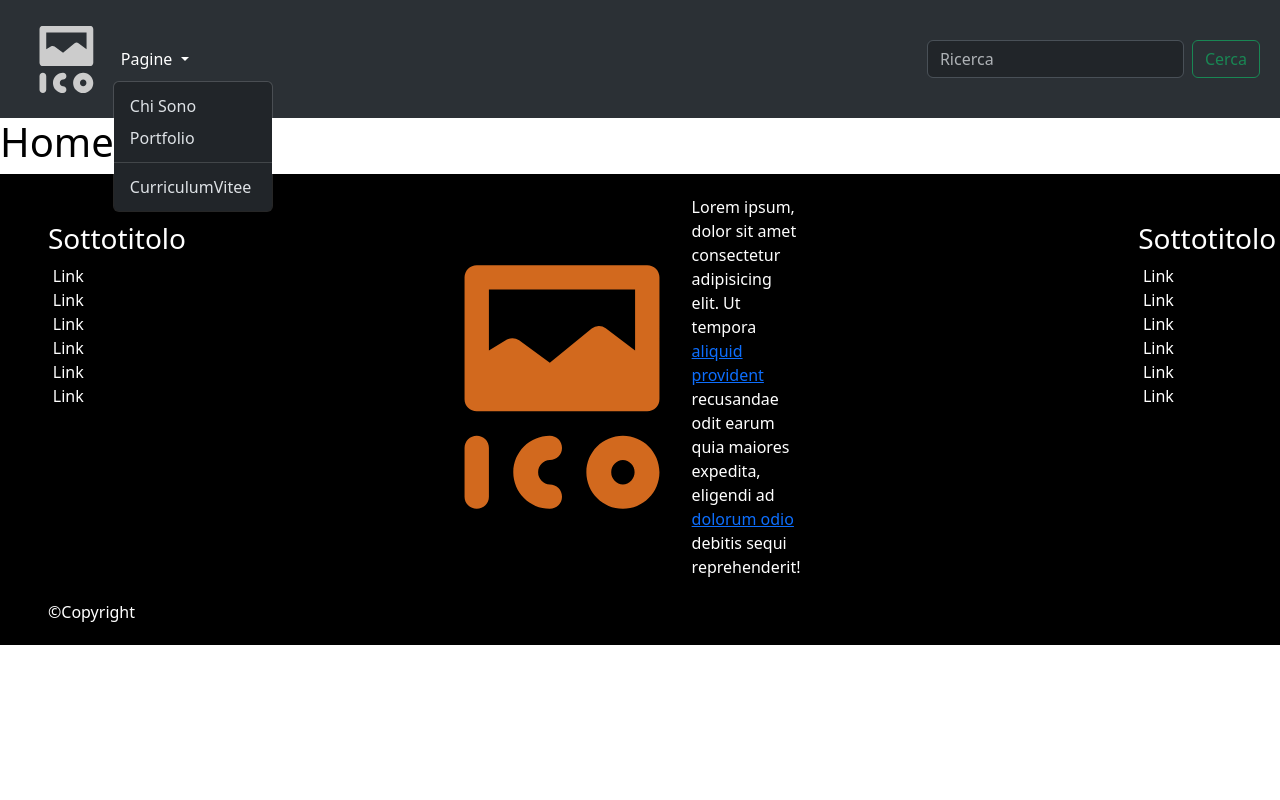
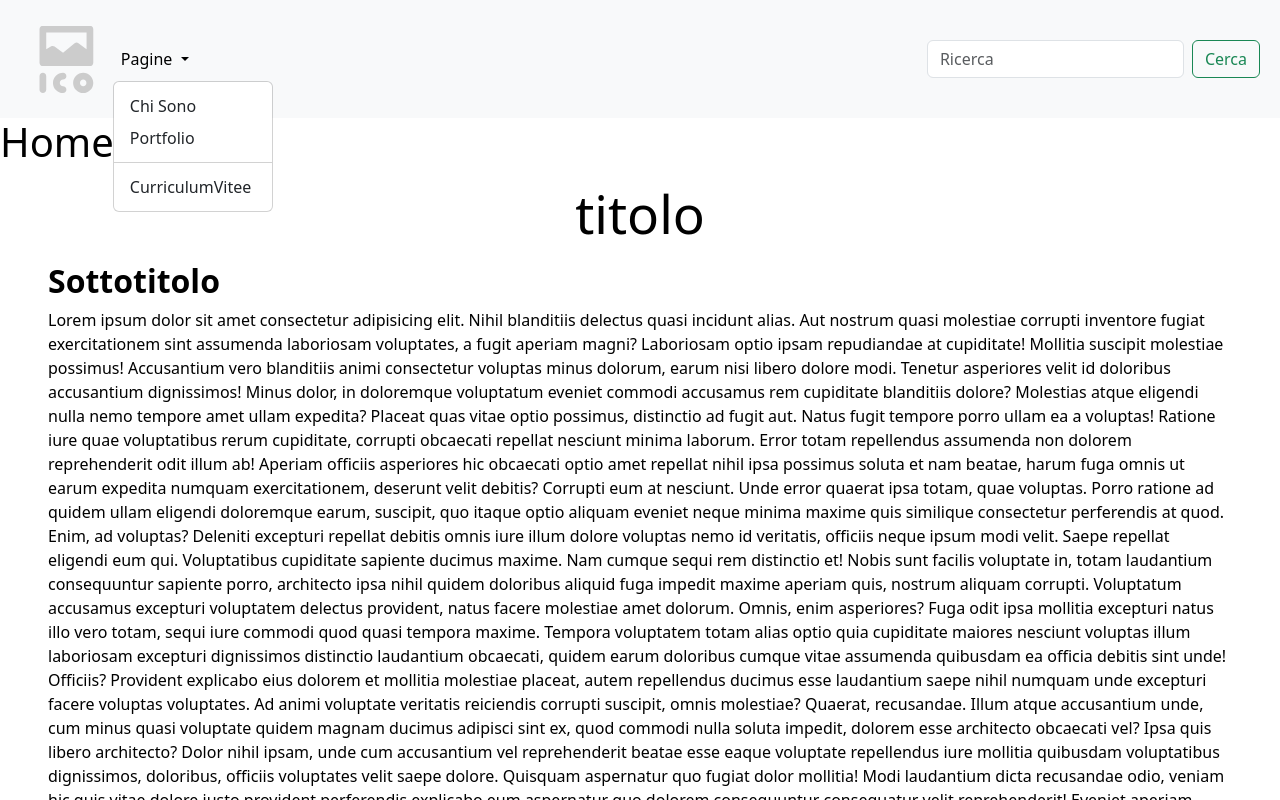
Before and after one commit to Luca-Rubino/vite-boolfolio, a Vue app: page / in a window 1280 px wide. Both pictures are taken after a click on the button "Pagine". Shown: the top 800 px of the page. Built offline with nearby package versions, Linux system fonts and the light colour scheme.

Commit message:
Fix Router

```diff
--- a/src/components/Nav.vue
+++ b/src/components/Nav.vue
@@ -1,6 +1,7 @@
 <script setup>
 import Logo from './icons/Favicon.vue';
 </script>
+
 <template>
   <nav class="navbar navbar-expand-lg bg-body-tertiary">
     <section class="container-fluid">
@@ -16,7 +17,7 @@ import Logo from './icons/Favicon.vue';
             </a>
 
             <ul class="dropdown-menu">
-              <li><a class="dropdown-item" href="/ChiSono">chi sono</a></li>
+              <li><a class="dropdown-item" href="/Chi_Sono">chi sono</a></li>
               <li><a class="dropdown-item" href="/Portfolio">portfolio</a></li>
               <li>
                 <hr class="dropdown-divider">
--- a/src/views/App.vue
+++ b/src/views/App.vue
@@ -1,20 +1,11 @@
 <script setup>
-import Nav from '../components/Nav.vue'
-import Footer from '../components/Footer.vue'
-</script>
-
-<script>
-export default {
-  name: 'App',
-};
+import { RouterView } from 'vue-router';
 </script>
 
 <template>
-  <Nav class="navbar bg-primary" data-bs-theme="dark"/>
   <router-view></router-view>
-  <Footer/>
 </template>
 
 <style lang="scss" scoped>
-
+@use '../node_modules/bootstrap/scss/bootstrap.scss';
 </style>
--- a/src/views/page/ChiSono.vue
+++ b/src/views/page/ChiSono.vue
@@ -1,5 +1,14 @@
+<script setup>
+import { RouterView } from 'vue-router';
+import Nav from '../../components/Nav.vue'
+import Footer from '../../components/Footer.vue'
+</script>
+
 <template>
+  <Nav></Nav>
   <h1>
     Chi Sono
   </h1>
+  <Footer></Footer>
+  <router-view></router-view>
 </template>
--- a/src/views/page/Home.vue
+++ b/src/views/page/Home.vue
@@ -1,5 +1,16 @@
+<script setup>
+import { RouterView } from 'vue-router';
+import Nav from '../../components/Nav.vue'
+import TextBase from '../../components/TextBase.vue'
+import Footer from '../../components/Footer.vue'
+</script>
+
 <template>
+  <Nav></Nav>
   <h1>
     Home
   </h1>
+  <TextBase/>
+  <Footer></Footer>
+  <router-view></router-view>
 </template>
--- a/src/views/page/Portfolio.vue
+++ b/src/views/page/Portfolio.vue
@@ -1,5 +1,14 @@
+<script setup>
+import { RouterView } from 'vue-router';
+import Nav from '../../components/Nav.vue'
+import Footer from '../../components/Footer.vue'
+</script>
+
 <template>
+  <router-view></router-view>
+  <Nav></Nav>
   <h1>
     Portfolio
   </h1>
+  <Footer></Footer>
 </template>
```
Also changed, not shown: src/js/main.js (+7 -7 lines), src/js/router.js (renamed from src/js/route.js, +3 -4 lines), src/assets/style.scss (renamed from src/assets/index.scss).
